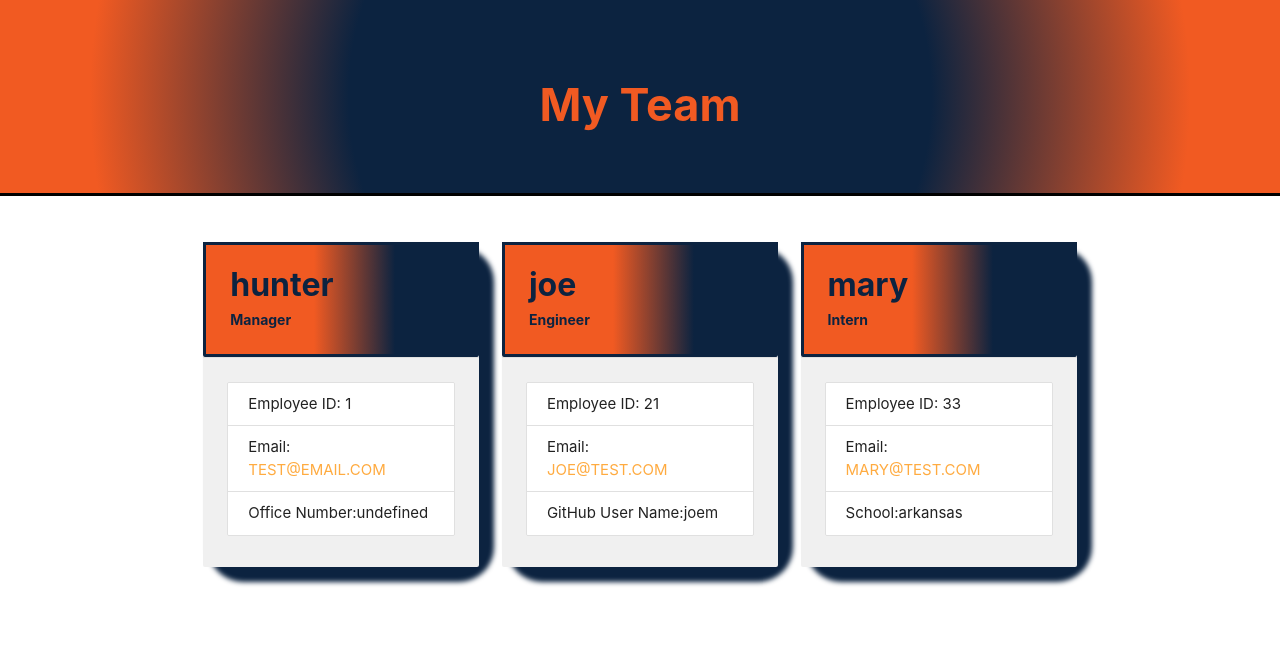
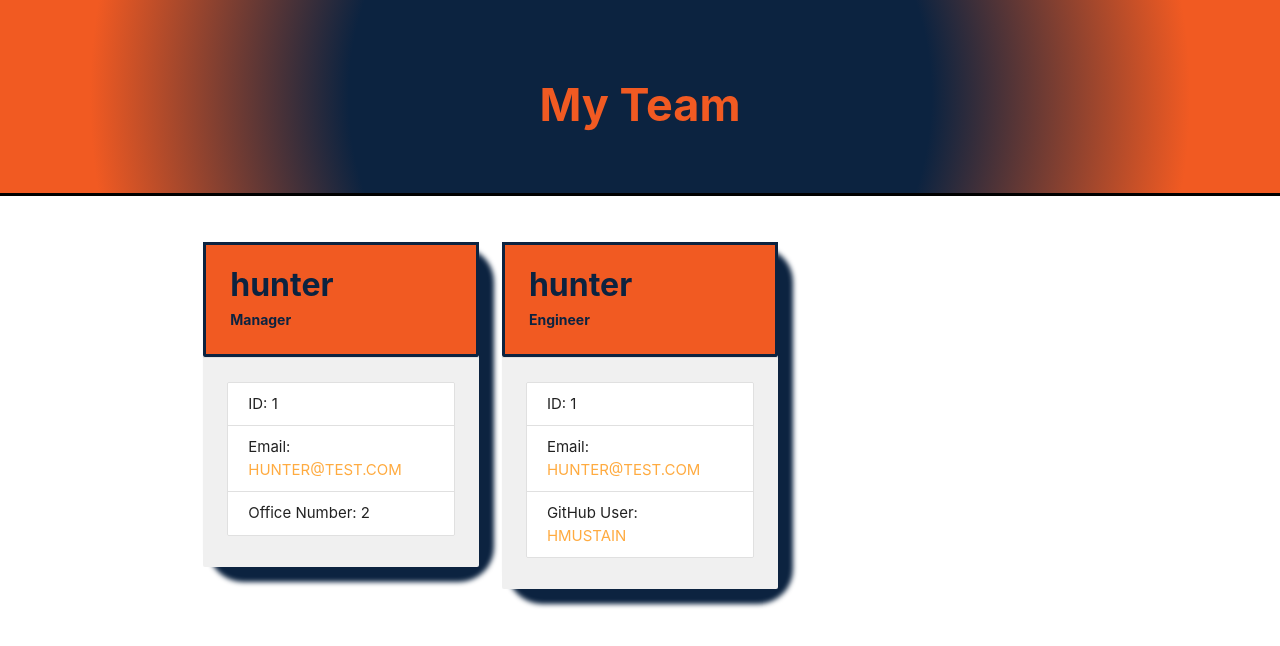
Before and after one commit to hmustain/Team-Profile-Generator, a website: page index.html in a window 1280 px wide. Drawn offline with nearby package versions, Linux system fonts and the light colour scheme.

Commit message:
fixed a bug where office number and git hub were coming back as undefined

```diff
--- a/index.html
+++ b/index.html
@@ -28,11 +28,11 @@
       </div>
       <div class="card-action emp-info">
         <ul class="collection">
-          <li class="collection-item">Employee ID: 1</li>
-          <li class="collection-item">Email: <a href="">test@email.com</a>
+          <li class="collection-item">ID: 1</li>
+          <li class="collection-item">Email: <a href="">hunter@test.com</a>
 
           </li>
-          <li class="collection-item">Office Number:undefined</li>
+          <li class="collection-item">Office Number: 2</li>
         </ul>
       </div>
     </div>
@@ -40,37 +40,18 @@
         <div class="col s12 m4 l4">
     <div class="card emp-card">
       <div class="card-content emp-title">
-        <span class="card-title emp-name">joe</span>
+        <span class="card-title emp-name">hunter</span>
         <ul>
           <li id="emp-pos">Engineer</li>
         </ul>
       </div>
       <div class="card-action emp-info">
         <ul class="collection">
-          <li class="collection-item">Employee ID: 21</li>
-          <li class="collection-item">Email: <a href="">joe@test.com</a>
+          <li class="collection-item">ID: 1</li>
+          <li class="collection-item">Email: <a href="">hunter@test.com</a>
 
           </li>
-          <li class="collection-item">GitHub User Name:joem</li>
-        </ul>
-      </div>
-    </div>
-  </div>
-        <div class="col s12 m4 l4">
-    <div class="card emp-card">
-      <div class="card-content emp-title">
-        <span class="card-title emp-name">mary</span>
-        <ul>
-          <li id="emp-pos">Intern</li>
-        </ul>
-      </div>
-      <div class="card-action emp-info">
-        <ul class="collection">
-          <li class="collection-item">Employee ID: 33</li>
-          <li class="collection-item">Email: <a href="">mary@test.com</a>
-
-          </li>
-          <li class="collection-item">School:arkansas</li>
+          <li class="collection-item">GitHub User: <a href="https://www.github.com/hmustain">hmustain</a></li>
         </ul>
       </div>
     </div>
--- a/index.js
+++ b/index.js
@@ -9,13 +9,13 @@ const Manager = require(`./lib/manager`);
 const newHire = [];
 
 // function for cards <--- tutor helped me big time here
-function employeeCards (employee){
+function employeeCards(employee) {
     let extraInfo = ""
     if (employee.getRole() === "Manager") {
-        extraInfo += "Office Number: " + employee.officenumber
+        extraInfo += "Office Number: " + employee.officeNumber
     }
     else if (employee.getRole() === "Engineer") {
-        extraInfo += "GitHub User: " + employee.gitHub
+        extraInfo += `GitHub User: <a href="https://www.github.com/${employee.gitHub}">${employee.gitHub}</a>`
     }
     else if (employee.getRole() === "Intern") {
         extraInfo += "School: " + employee.school
```
Also changed, not shown: dist/style.css. Lines whose indentation alone changed are shown as unchanged.
